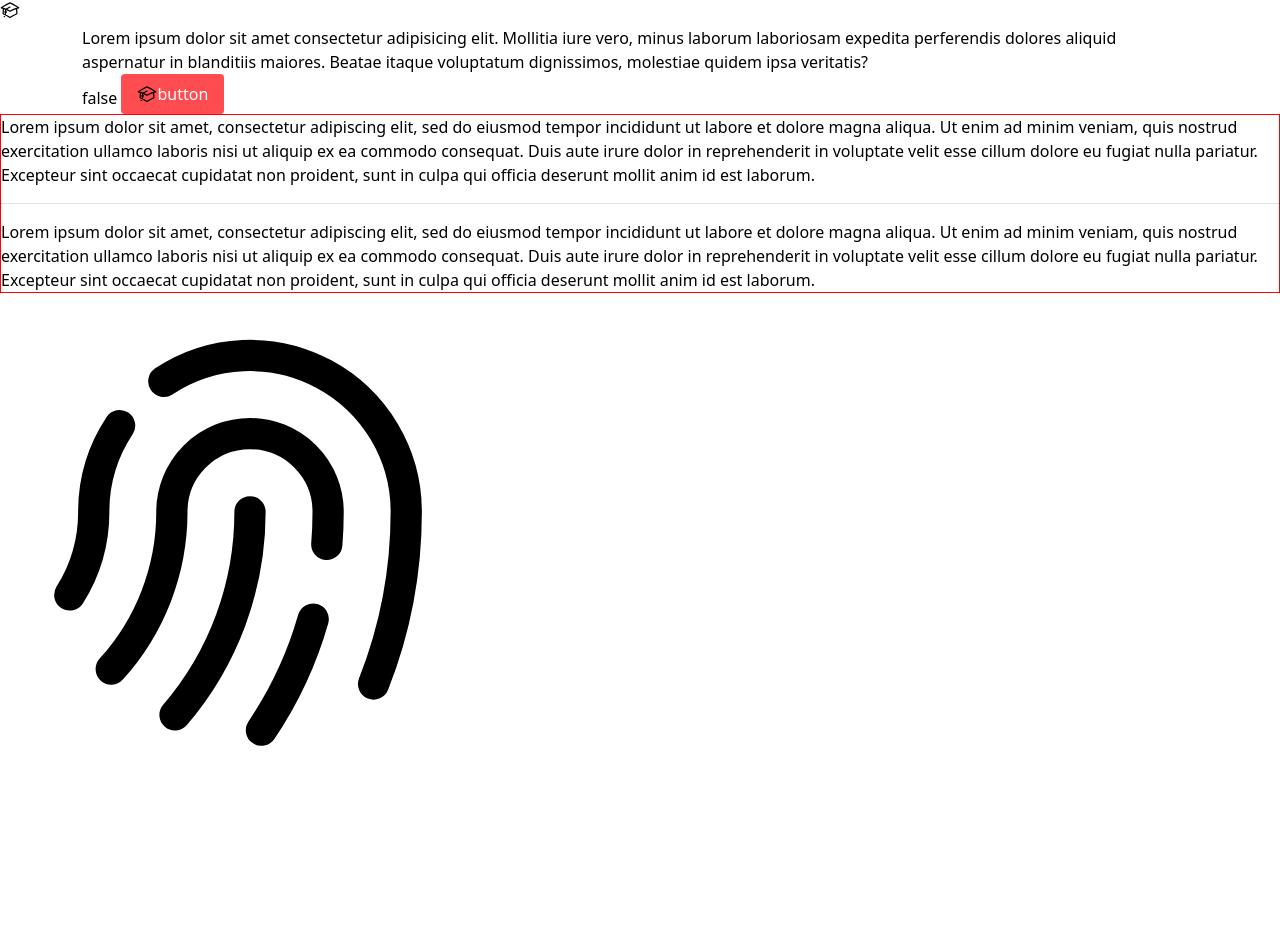
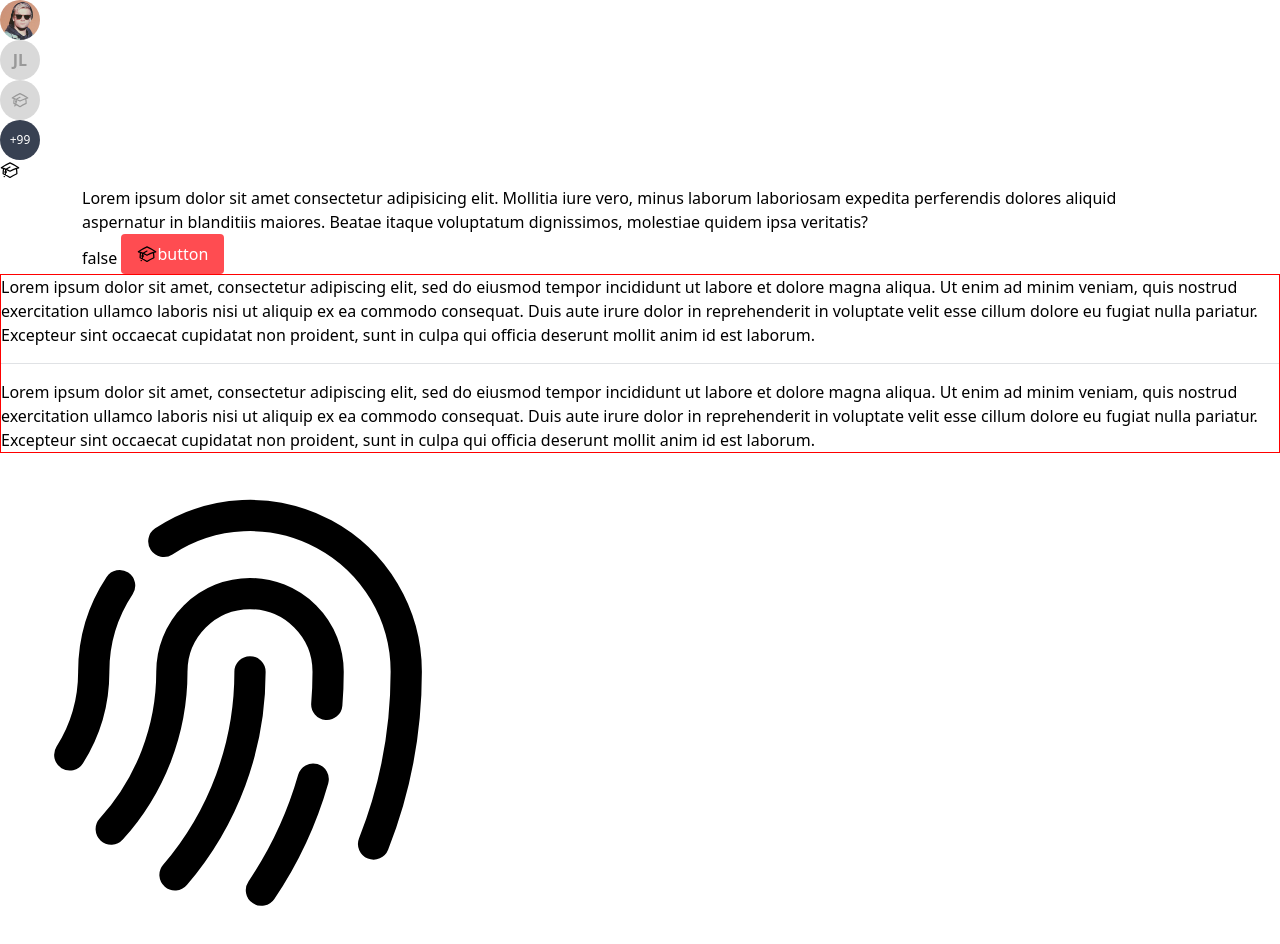
Before and after one commit to jonyworker/auo_comp, a Vue app: page / in a window 1280 px wide. Shown: the top 944 px of the page. Before the commit the page ends 800 px from the top, so only its background shows below. Built offline with nearby package versions, Linux system fonts and the light colour scheme.

Commit message:
feat: 新增 元件Avatar

```diff
--- a/src/App.vue
+++ b/src/App.vue
@@ -5,9 +5,14 @@ import AContainer from "./components/layout/Container.vue";
 import AIcon from "@/components/atom/BaseIcon.vue";
 import ADivider from "@/components/layout/Divider.vue";
 import AButton from "@/components/atom/Button.vue";
+import AAvatar from "@/components/atom/Avatar.vue";
 </script>
 
 <template>
+    <a-avatar shape="circle" type="image" size="sm"></a-avatar>
+    <a-avatar shape="circle" type="label" size="sm"></a-avatar>
+    <a-avatar shape="circle" type="icon" size="sm"></a-avatar>
+    <a-avatar shape="circle" type="more" size="sm"></a-avatar>
     <a-icon name="academi" size="20"></a-icon>
     <a-container size="sm" class="border-1">
         <p>
--- /dev/null
+++ b/src/components/atom/Avatar.vue
@@ -0,0 +1,136 @@
+<script setup>
+import { ref, computed } from "vue";
+import { cva } from "class-variance-authority";
+import AIcon from "@/components/atom/BaseIcon.vue";
+
+const props = defineProps({
+    size: {
+        type: String,
+        default: "sm",
+        validator: (value) => ["sm", "md", "lg"].includes(value),
+    },
+    shape: {
+        type: String,
+        default: "default",
+        validator: (value) => ["default", "circle"].includes(value),
+    },
+    type: {
+        type: String,
+        default: "image",
+        validator: (value) =>
+            ["image", "label", "icon", "more"].includes(value),
+    },
+});
+
+const avatarCVAClass = computed(() => {
+    return cva("avatar", {
+        variants: {
+            size: {
+                sm: "sm",
+                md: "md",
+                lg: "lg",
+            },
+            shape: {
+                default: "",
+                circle: "round-full",
+            },
+            type: {
+                image: "",
+                label: "label",
+                icon: "",
+                more: "more",
+            },
+        },
+        compoundVariants: [
+            {
+                // color: "red",
+                // type: "label",
+                // class: "compoundVariants classes here",
+            },
+        ],
+    })({
+        //這裡設定 variants名稱接收 props的值
+        size: props.size,
+        shape: props.shape,
+        type: props.type,
+    });
+});
+</script>
+
+<template>
+    <div class="avatar-group">
+        <div :class="avatarCVAClass" v-if="type === 'image'">
+            <img class="" src="../../assets/fakeImg/avatar_01.jpg" alt="" />
+        </div>
+        <a
+            :class="avatarCVAClass"
+            v-if="type === 'more'"
+            href="http://"
+            target="_blank"
+            rel="noopener noreferrer"
+            >+99</a
+        >
+        <div :class="avatarCVAClass" v-if="type === 'label'">JL</div>
+
+        <div :class="avatarCVAClass" v-if="type === 'icon'">
+            <a-icon name="academi" size="18" color="#999"></a-icon>
+        </div>
+    </div>
+</template>
+
+<style scoped>
+.avatar-group {
+    display: flex;
+    align-items: center;
+}
+.avatar {
+    display: flex;
+    align-items: center;
+    justify-content: center;
+    border-radius: 0.25rem;
+    background-color: #d9d9d9;
+    overflow: hidden;
+}
+.avatar.more {
+    text-decoration: none;
+    background-color: #384152;
+    color: #fff;
+    font-size: 0.75rem;
+    font-weight: 500;
+    line-height: 1rem;
+}
+.avatar.label {
+    color: #999999;
+    font-size: 1rem;
+    font-weight: 600;
+    line-height: 1.5rem;
+}
+
+.avatar img {
+    width: 100%;
+    vertical-align: middle;
+    object-fit: cover;
+}
+.avatar-group .avatar:not(:nth-child(1)) {
+    border-width: 2px;
+    border-color: #f00;
+    border-style: solid;
+    margin-left: -8px;
+}
+
+.round-full {
+    border-radius: 9999px;
+}
+.sm {
+    width: 40px;
+    height: 40px;
+}
+.md {
+    width: 56px;
+    height: 56px;
+}
+.lg {
+    width: 72px;
+    height: 72px;
+}
+</style>
```
Also changed, not shown: src/assets/fakeImg/avatar_01.jpg (added).
